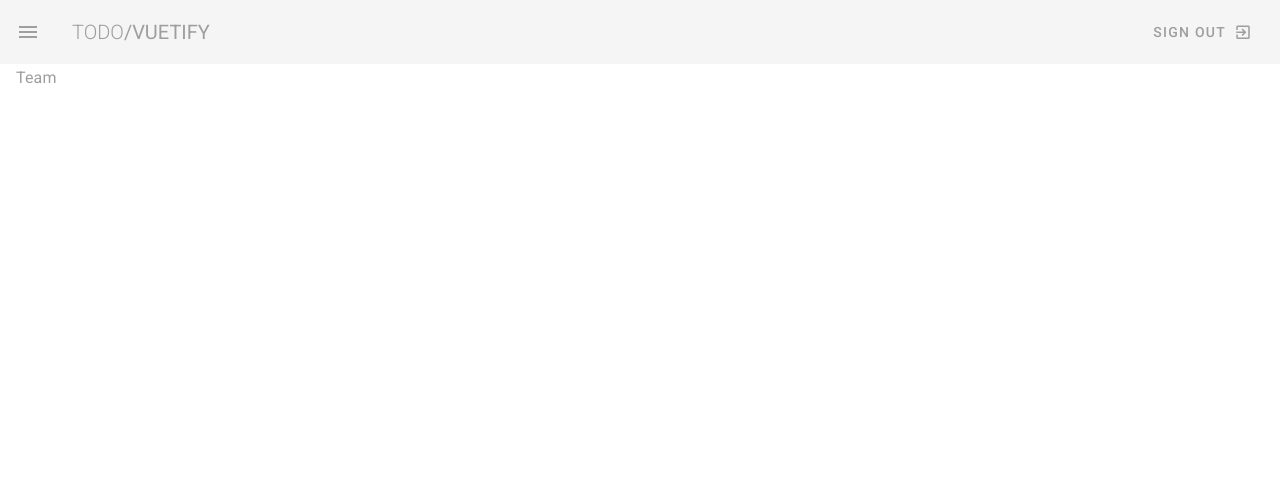
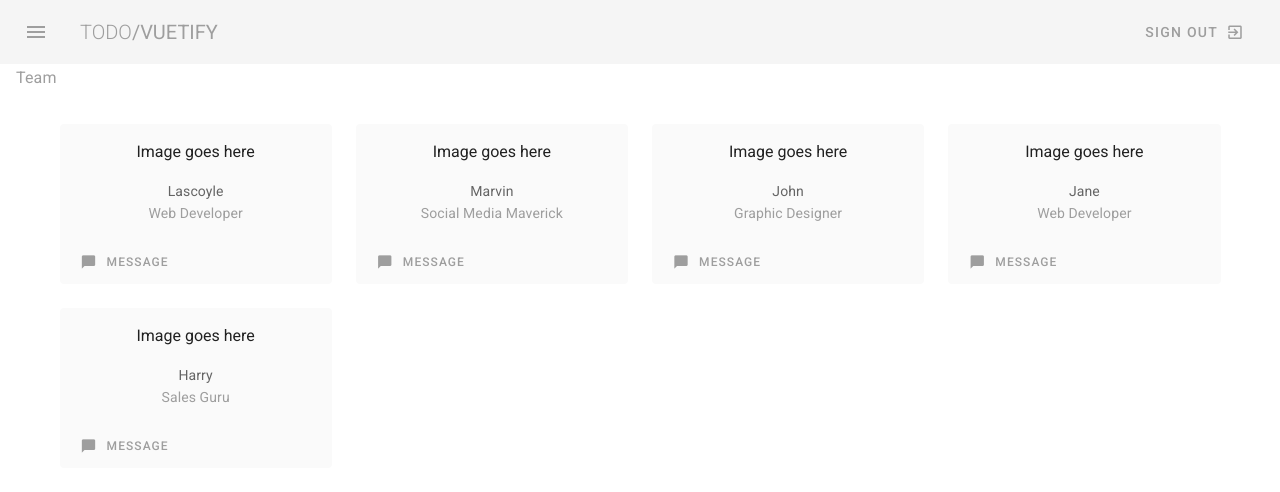
Before and after one commit to Lascoyle/vuetify-todo, a Vue app: page /team in a window 1280 px wide. Shown: the top 492 px of the page. Built offline with nearby package versions, Linux system fonts and the light colour scheme.

Commit message:
Add card for displaying each team-member informations

```diff
--- a/src/components/Navigation.vue
+++ b/src/components/Navigation.vue
@@ -1,6 +1,6 @@
 <template>
     <nav>
-        <v-app-bar flat app color="grey lighten-4">
+        <v-app-bar flat app color="grey lighten-4" class="px-2">
             <v-app-bar-nav-icon class="grey--text" @click="drawer = !drawer"></v-app-bar-nav-icon>
             <v-toolbar-title class="text-uppercase grey--text">
                 <span class="font-weight-light">ToDo</span>
--- a/src/views/Dashboard.vue
+++ b/src/views/Dashboard.vue
@@ -1,5 +1,5 @@
 <template>
-  <div class="dashboard">
+  <div class="dashboard px-2">
     <h1 class="subtitle-1  grey--text">Dashboard</h1>
 
     <v-container class="my-5">
--- a/src/views/Team.vue
+++ b/src/views/Team.vue
@@ -2,6 +2,26 @@
   <div class="team">
     <h1 class="subtitle-1 grey--text">Team</h1>
     <v-container class="my-5">
+
+      <v-layout row wrap>
+        <v-flex xs12 sm6 md4 lg3 v-for="(person, index) in team" :key="index">
+          <v-card flat color="grey lighten-5" class="text-center ma-3">
+            <v-responsive class="pt-4">
+              Image goes here
+            </v-responsive>
+            <v-card-text>
+              <div class="subheading">{{ person.name }}</div>
+              <div class="grey--text">{{ person.role }}</div>
+            </v-card-text>
+            <v-card-actions>
+              <v-btn small text color="grey">
+                <v-icon left small>mdi-message</v-icon>
+                <span>Message</span>
+              </v-btn>
+            </v-card-actions>
+          </v-card>
+        </v-flex>
+      </v-layout>
 
     </v-container>
   </div>
@@ -12,8 +32,16 @@
 
 export default {
   name: 'Team',
-  components: {
-    //
-}
+  data() {
+    return {
+      team: [
+        { name: "Lascoyle", role: "Web Developer"},
+        { name: "Marvin", role: "Social Media Maverick"},
+        { name: "John", role: "Graphic Designer"},
+        { name: "Jane", role: "Web Developer"},
+        { name: "Harry", role: "Sales Guru"}
+      ]
+    }
+  }
 }
 </script>
```
